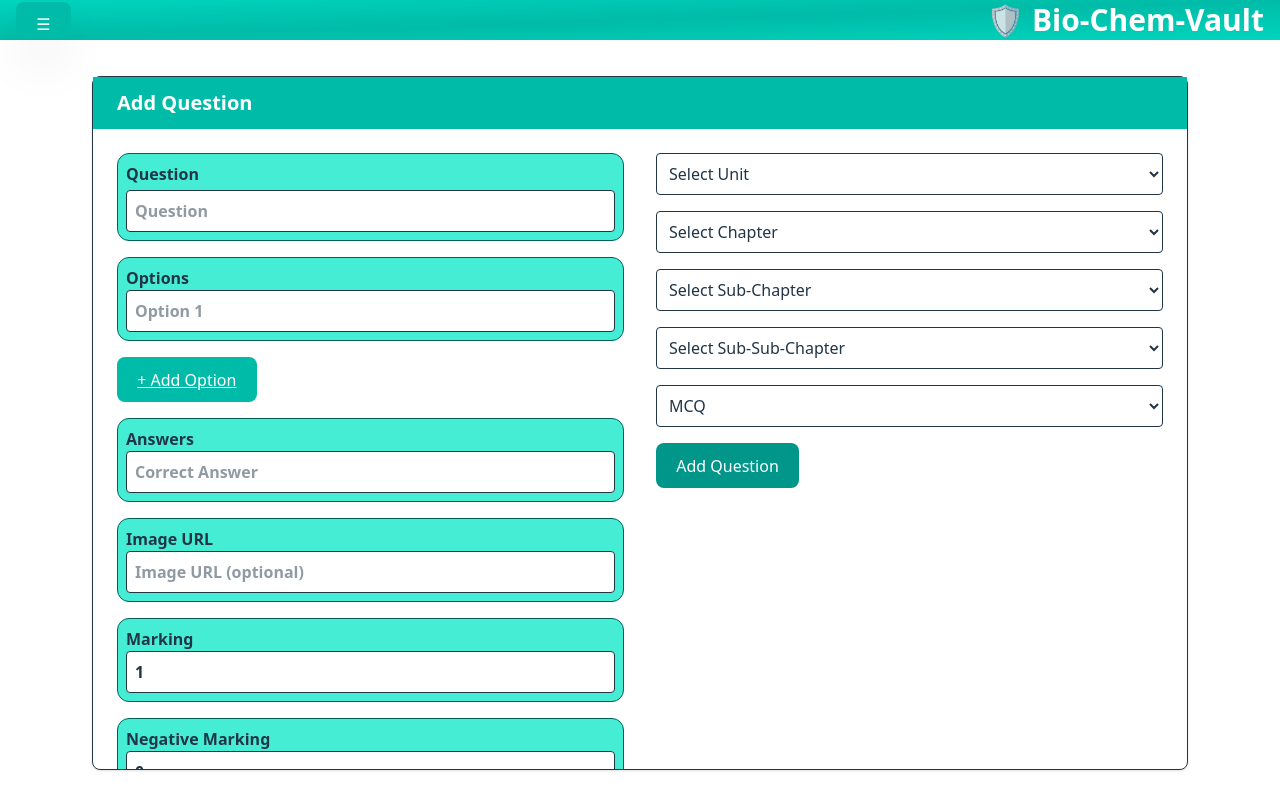
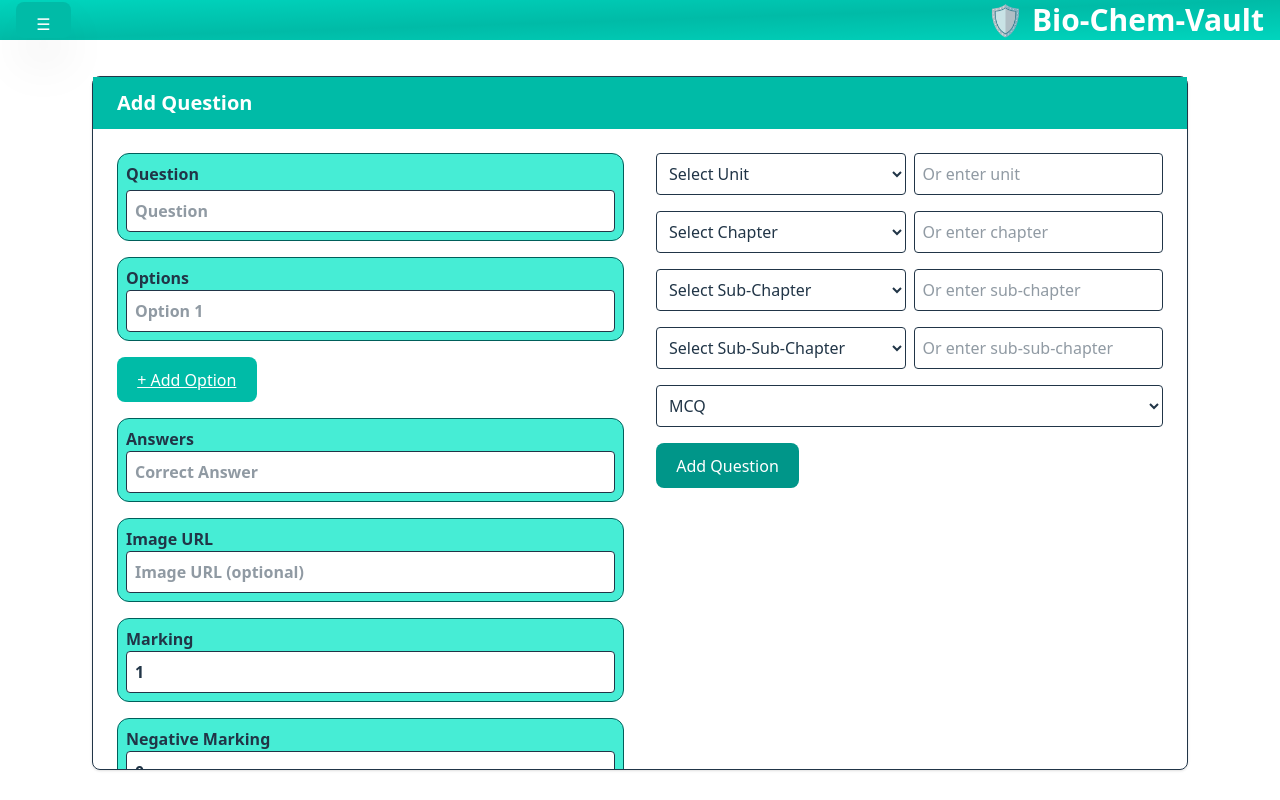
Before and after one commit to devabhishekagrahari/webQB-, a React (Vite) app: page /add-question in a window 1280 px wide. Built offline with nearby package versions, Linux system fonts and the light colour scheme.

Commit message:
addquestions update

```diff
--- a/src/screens/Paper/components/addQuestion.jsx
+++ b/src/screens/Paper/components/addQuestion.jsx
@@ -178,8 +178,6 @@ export default function AddQuestionForm({ createdBy = "admin@example.com" }) {
         options: [""],
         imageUrl: "",
         answer: "",
-        posMarks: 1,
-        negMarks: 0,
       });
     } catch (err) {
       console.error("❌ Failed to add question:", err);
@@ -214,7 +212,8 @@ export default function AddQuestionForm({ createdBy = "admin@example.com" }) {
                 />
               </label>
 
-              <label className="font-semibold bg-teal-300 border border-teal-800 p-2 rounded-xl">Options
+              <label className="font-semibold bg-teal-300 border border-teal-800 p-2 rounded-xl">
+                Options
                 {formData.options.map((opt, i) => (
                   <input
                     key={i}
@@ -235,7 +234,8 @@ export default function AddQuestionForm({ createdBy = "admin@example.com" }) {
               >
                 + Add Option
               </button>
-              <label className="font-semibold bg-teal-300 border border-teal-800 p-2 rounded-xl">Answers
+              <label className="font-semibold bg-teal-300 border border-teal-800 p-2 rounded-xl">
+                Answers
                 <input
                   type="text"
                   name="answer"
@@ -244,8 +244,10 @@ export default function AddQuestionForm({ createdBy = "admin@example.com" }) {
                   placeholder="Correct Answer"
                   className="w-full border p-2 bg-white rounded"
                   required
-              /></label>
-              <label className="font-semibold bg-teal-300 border border-teal-800 p-2 rounded-xl">Image URL
+                />
+              </label>
+              <label className="font-semibold bg-teal-300 border border-teal-800 p-2 rounded-xl">
+                Image URL
                 <input
                   type="text"
                   name="imageUrl"
@@ -253,8 +255,10 @@ export default function AddQuestionForm({ createdBy = "admin@example.com" }) {
                   onChange={handleChange}
                   placeholder="Image URL (optional)"
                   className="w-full border p-2  bg-white rounded"
-              /></label>
-              <label className="font-semibold bg-teal-300 border border-teal-800 p-2 rounded-xl">Marking
+                />
+              </label>
+              <label className="font-semibold bg-teal-300 border border-teal-800 p-2 rounded-xl">
+                Marking
                 <input
                   type="number"
                   name="posMarks"
@@ -262,8 +266,10 @@ export default function AddQuestionForm({ createdBy = "admin@example.com" }) {
                   onChange={handleChange}
                   placeholder="Positive Marks"
                   className="w-full border p-2 bg-white rounded"
-              /></label>
-              <label className="font-semibold bg-teal-300 border border-teal-800 p-2 rounded-xl">Negative Marking
+                />
+              </label>
+              <label className="font-semibold bg-teal-300 border border-teal-800 p-2 rounded-xl">
+                Negative Marking
                 <input
                   type="number"
                   name="negMarks"
@@ -271,17 +277,19 @@ export default function AddQuestionForm({ createdBy = "admin@example.com" }) {
                   onChange={handleChange}
                   placeholder="Negative Marks (optional)"
                   className="w-full border p-2 rounded bg-white"
-              /></label>
+                />
+              </label>
             </div>
 
             {/* Right Column */}
             <div className="flex flex-col space-y-4">
+              {/* Unit */}
+              <div className="flex gap-2">
                 <select
                   name="unit"
                   value={formData.unit}
                   onChange={handleChange}
-                className="w-full border p-2 rounded"
-                required
+                  className="w-1/2 border p-2 rounded"
                 >
                   <option value="">Select Unit</option>
                   {dropdowns.units.map((u) => (
@@ -291,11 +299,23 @@ export default function AddQuestionForm({ createdBy = "admin@example.com" }) {
                   ))}
                 </select>
 
+                <input
+                  type="text"
+                  name="unit"
+                  placeholder="Or enter unit"
+                  value={formData.unit}
+                  onChange={handleChange}
+                  className="w-1/2 border p-2 rounded"
+                />
+              </div>
+
+              {/* Chapter */}
+              <div className="flex gap-2">
                 <select
                   name="chapter"
                   value={formData.chapter}
                   onChange={handleChange}
-                className="w-full border p-2 rounded"
+                  className="w-1/2 border p-2 rounded"
                 >
                   <option value="">Select Chapter</option>
                   {dropdowns.chapters.map((c) => (
@@ -305,11 +325,23 @@ export default function AddQuestionForm({ createdBy = "admin@example.com" }) {
                   ))}
                 </select>
 
+                <input
+                  type="text"
+                  name="chapter"
+                  placeholder="Or enter chapter"
+                  value={formData.chapter}
+                  onChange={handleChange}
+                  className="w-1/2 border p-2 rounded"
+                />
+              </div>
+
+              {/* Sub Chapter */}
+              <div className="flex gap-2">
                 <select
                   name="subChapter"
                   value={formData.subChapter}
                   onChange={handleChange}
-                className="w-full border p-2 rounded"
+                  className="w-1/2 border p-2 rounded"
                 >
                   <option value="">Select Sub-Chapter</option>
                   {dropdowns.subChapters.map((s) => (
@@ -319,11 +351,23 @@ export default function AddQuestionForm({ createdBy = "admin@example.com" }) {
                   ))}
                 </select>
 
+                <input
+                  type="text"
+                  name="subChapter"
+                  placeholder="Or enter sub-chapter"
+                  value={formData.subChapter}
+                  onChange={handleChange}
+                  className="w-1/2 border p-2 rounded"
+                />
+              </div>
+
+              {/* Sub-Sub Chapter */}
+              <div className="flex gap-2">
                 <select
                   name="subSubChapter"
                   value={formData.subSubChapter}
                   onChange={handleChange}
-                className="w-full border p-2 rounded"
+                  className="w-1/2 border p-2 rounded"
                 >
                   <option value="">Select Sub-Sub-Chapter</option>
                   {dropdowns.subSubChapters.map((ss) => (
@@ -333,6 +377,17 @@ export default function AddQuestionForm({ createdBy = "admin@example.com" }) {
                   ))}
                 </select>
 
+                <input
+                  type="text"
+                  name="subSubChapter"
+                  placeholder="Or enter sub-sub-chapter"
+                  value={formData.subSubChapter}
+                  onChange={handleChange}
+                  className="w-1/2 border p-2 rounded"
+                />
+              </div>
+
+              {/* Type of Question */}
               <select
                 name="typeOfQuestion"
                 value={formData.typeOfQuestion}
@@ -344,7 +399,6 @@ export default function AddQuestionForm({ createdBy = "admin@example.com" }) {
                 <option value="True/False">True/False</option>
               </select>
 
-              {/* ⛔️ Button style untouched */}
               <button
                 type="submit"
                 className="!bg-teal-600 text-white px-4 py-2 rounded p-2 w-fit"
--- a/src/screens/Paper/paperList.jsx
+++ b/src/screens/Paper/paperList.jsx
@@ -30,6 +30,11 @@ const savePaperLocally = (newPaper) => {
     console.error("❌ Failed to save paper locally:", err);
   }
 };
+    const token = localStorage.getItem("token");
+    if (!token) {
+      alert("You must be logged in to add a question.");
+      return;
+    }
 
   const getLocalPapers = () => {
     try {
@@ -54,6 +59,7 @@ const savePaperLocally = (newPaper) => {
           method: "GET",
           headers: {
             "Content-Type": "application/json",
+            Authorization: `Bearer ${token}`,
           },
         });
         const data = await res.json();
```
Lines whose indentation alone changed are shown as unchanged.
